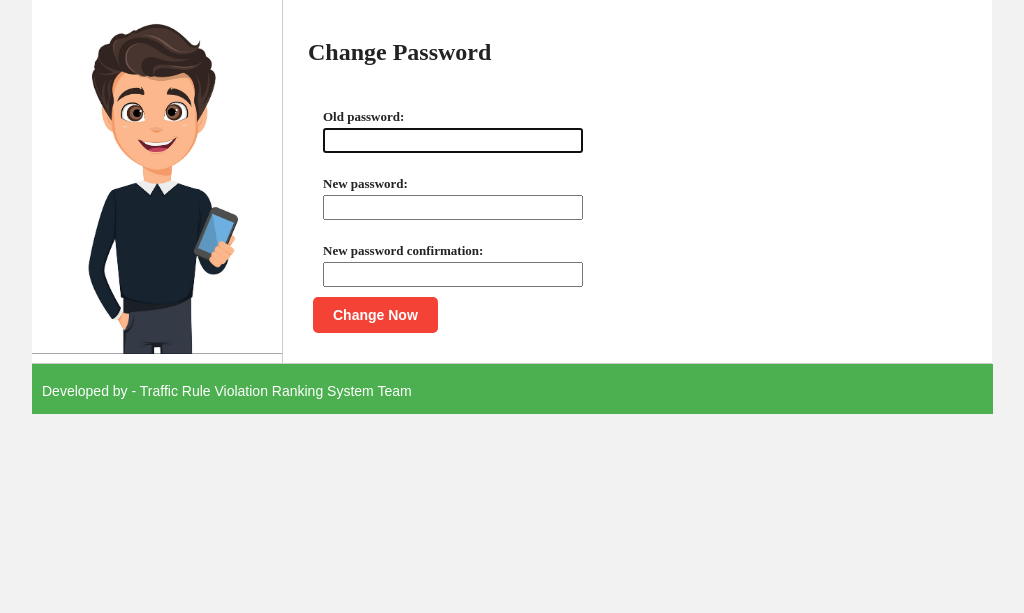
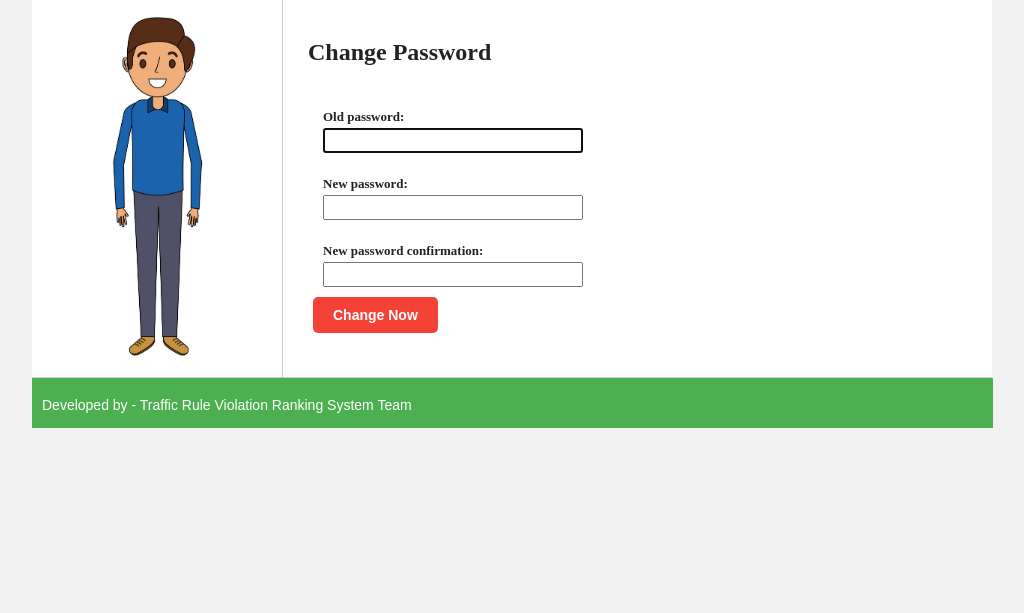
Before and after one commit to Saadmairaj/Traffic-Rules-Ranking-System, a Django app: page /password/ in a window 1280 px wide. Shown: the part 124-737 px from the top of the page, without its empty margins (128-1152 px from the left). Run offline with Django 3.2, Linux system fonts and the light colour scheme; a user stored in the database is signed in; parts of the project's set-up code (start-up, migrations or seed data) failed here and were passed over; some libraries are stand-ins or nearby versions.

Commit message:
Change template img source.

```diff
--- a/templates/general-sidebar.html
+++ b/templates/general-sidebar.html
@@ -1,3 +1,3 @@
 <div>
-    <img src="/static/images/general-vector.png" width="250"/>
+    <img src="/static/images/general-vector3.png" width="250"/>
 </div>
```
